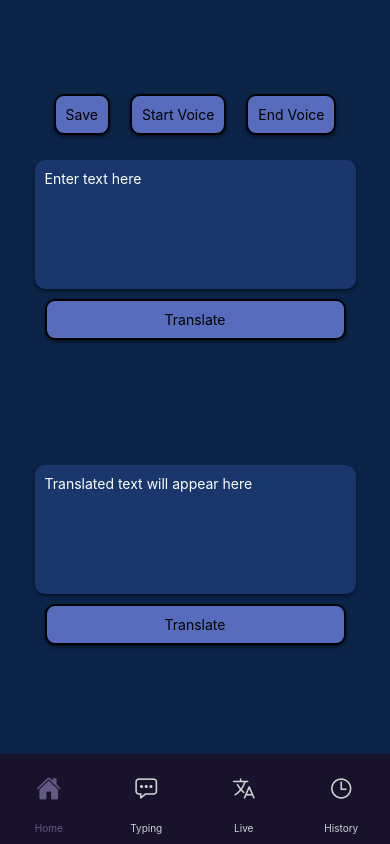
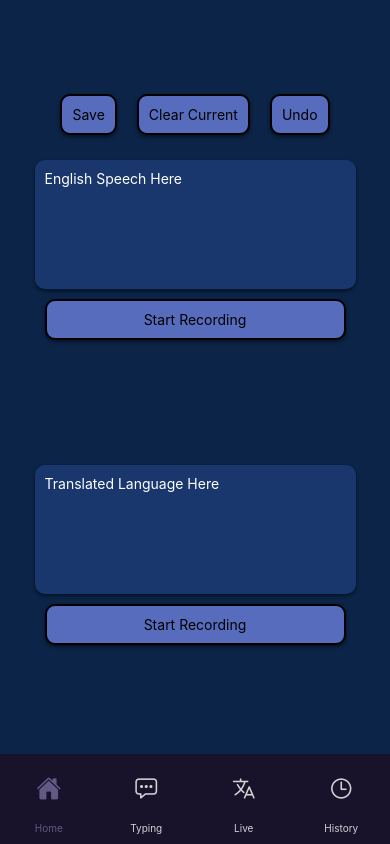
Before and after one commit to as9219/Live-Translation-App, a React Native app in the folder live-translation/: screen /Home in a window 390 px wide. Built offline with nearby package versions, Linux system fonts and the light colour scheme.

Commit message:
minor changes

```diff
--- a/live-translation/navigation/screens/HomeScreen.tsx
+++ b/live-translation/navigation/screens/HomeScreen.tsx
@@ -77,8 +77,16 @@ export default function HomeScreen({ navigation } : {navigation : HomeScreenNavi
     }, [])
 
 
-    const handlePress = () => {
-        Alert.alert('Button is pressed')
+    const handleSave = () => {
+        Alert.alert('Save Button is pressed')
+    }
+
+    const handleUndo = () => {
+        Alert.alert('Undo Button is pressed')
+    }
+
+    const handleClear = () => {
+        setText1('')
     }
 
     const handlePressLang1 = () => {
@@ -121,23 +129,23 @@ export default function HomeScreen({ navigation } : {navigation : HomeScreenNavi
             <View style={[mainStyle.ButtonContainer, { marginTop: containerMargin }]}>
                 <TouchableOpacity
                     style={mainStyle.button}
-                    onPress={handlePress}
+                    onPress={handleSave}
                     >
                     <Text>Save</Text>
                 </TouchableOpacity>
                 <TouchableOpacity
                     style={mainStyle.button}
                     //onPress={startRecording}
-                    onPress = {handlePress}
+                    onPress = {handleClear}
                     >
-                    <Text>Start Voice</Text>
+                    <Text>Clear Current</Text>
                 </TouchableOpacity>
                 <TouchableOpacity
                     style={mainStyle.button}
                     //onPress={stopRecording}
-                    onPress={handlePress}
+                    onPress={handleUndo}
                     >
-                    <Text>End Voice</Text>
+                    <Text>Undo</Text>
                 </TouchableOpacity>
             </View>
 
@@ -147,7 +155,7 @@ export default function HomeScreen({ navigation } : {navigation : HomeScreenNavi
                     style={mainStyle.textInput}
                     onChangeText={setText1}
                     value={text1}
-                    placeholder="Enter text here"
+                    placeholder="English Speech Here"
                     placeholderTextColor={'#FFFFFF'}
                     readOnly={!isTranslating1}
                     multiline={true}
@@ -159,7 +167,7 @@ export default function HomeScreen({ navigation } : {navigation : HomeScreenNavi
                     ]}
                         onPress={handlePressLang1}
                     >
-                    <Text>{isTranslating1 ? 'Stop Translation' : 'Translate'}</Text>
+                    <Text>{isTranslating1 ? 'Stop Recording' : 'Start Recording'}</Text>
                 </TouchableOpacity>
             </View>
 
@@ -169,7 +177,7 @@ export default function HomeScreen({ navigation } : {navigation : HomeScreenNavi
                     style={mainStyle.textInput}
                     onChangeText={setText2}
                     value={text2}
-                    placeholder="Translated text will appear here"
+                    placeholder="Translated Language Here"
                     placeholderTextColor={'#FFFFFF'}
                     readOnly={!isTranslating2}
                     multiline={true}
@@ -181,7 +189,7 @@ export default function HomeScreen({ navigation } : {navigation : HomeScreenNavi
                     ]}
                         onPress={handlePressLang2}
                     >
-                    <Text>{isTranslating2 ? 'Stop Translation' : 'Translate'}</Text>
+                    <Text>{isTranslating2 ? 'Stop Recording' : 'Start Recording'}</Text>
                 </TouchableOpacity>
             </View>
         </View>
--- a/live-translation/navigation/screens/TypingV2.tsx
+++ b/live-translation/navigation/screens/TypingV2.tsx
@@ -120,7 +120,7 @@ const styles = StyleSheet.create({
         flex: 1,
         alignItems: 'center',
         justifyContent: 'center',
-        backgroundColor: '#393053', //'#152f8d'
+        backgroundColor: '#0B2447', //'#152f8d'
     },
     heading: {
         fontSize: 26,
@@ -132,7 +132,7 @@ const styles = StyleSheet.create({
         height: '30%',
         padding: 20,
         marginTop: 20,
-        backgroundColor: '#635985',
+        backgroundColor: '#19376D',
         borderRadius: 15,
         shadowColor: '#000',
         //shadowOffset: { width: 0, height: 2 },
@@ -144,9 +144,10 @@ const styles = StyleSheet.create({
         width: '90%',
         height: '20%',
         padding: 10,
-        backgroundColor: '#9EC8B9',
+        backgroundColor: '#19376D',
         //borderWidth: 1,
         borderRadius: 15,
+        borderWidth: 3,
         marginTop: 20,
         shadowOpacity: 0.1,
         shadowRadius: 5,
@@ -168,7 +169,7 @@ const styles = StyleSheet.create({
     exchangeButton: {
         alignItems: 'center',
         justifyContent: 'center',
-        backgroundColor: '#092635', //'#0984e3'
+        backgroundColor: '#576CBC', //'#0984e3'
         width: 40,
         height: 40,
         borderRadius: 20,
@@ -180,8 +181,9 @@ const styles = StyleSheet.create({
         fontSize: 25,
     },
     button: {
-        backgroundColor: '#092635', //'#0984e3' '#122053'
+        backgroundColor: '#576CBC', //'#0984e3' '#122053'
         borderRadius: 8,
+        borderWidth: 1,
         height: 40,
         alignItems: 'center',
         justifyContent: 'center',
@@ -191,12 +193,12 @@ const styles = StyleSheet.create({
         color: 'white',
     },
     textInputContainer: {
-        color: 'black',
-        borderBottomColor: 'black',
+        color: 'white',
+        borderBottomWidth: 0,
         //borderBottomWidth: 0,
     },
     translationTextContainer: {
-        color: 'black',
+        color: 'white',
         //borderBottomColor: 'black',
         borderBottomWidth: 0,
     }
```
